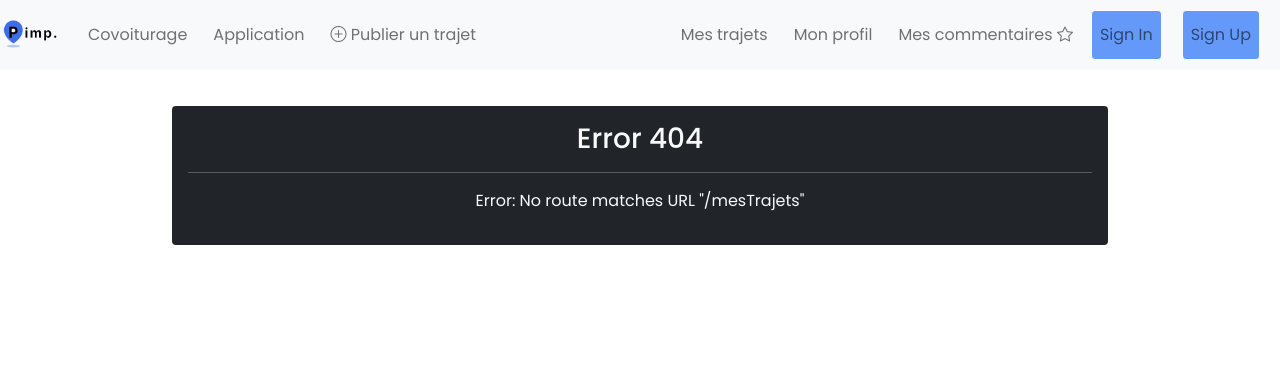
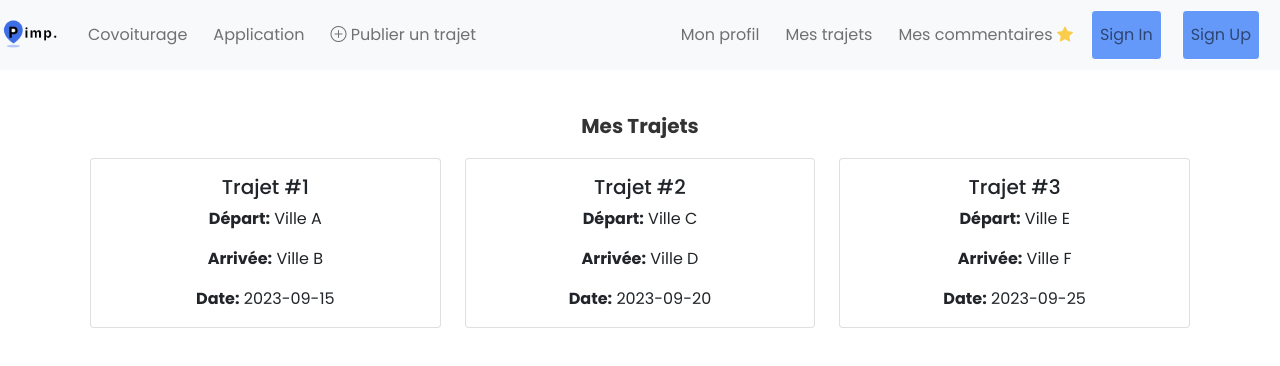
Before and after one commit to DjeelK/Projet_Pimp_My_Ride, a React (Create React App) app: page /mesTrajets in a window 1280 px wide. Before the commit this address had no page. Shown: the top 366 px of the page. Built offline with nearby package versions, Linux system fonts and the light colour scheme.

Commit message:
simulation json pour affichage trajets ok

```diff
--- a/src/app-routing.js
+++ b/src/app-routing.js
@@ -7,6 +7,7 @@ import SignUpPageRoute from "./routes/SignUpPageRoute";
 import CovoituragePageRoute from "./routes/CovoituragePageRoute";
 import ProfilPageRoute from "./routes/ProfilPageRoute";
 import TripPageRoute from "./routes/TripPageRoute";
+import MesTrajetsPageRoute from "./routes/MesTrajetsPageRoute";
 
 
 const { createBrowserRouter } = require("react-router-dom");
@@ -45,6 +46,10 @@ const router = createBrowserRouter([
         path: '/addTrajet',
         element: <TripPageRoute/>,
       },
+      {
+        path: '/mesTrajets',
+        element: <MesTrajetsPageRoute/>,
+      },
     ]
   }
 ]);
--- /dev/null
+++ b/src/components/MesTrajetsPage.jsx
@@ -0,0 +1,36 @@
+import React from "react";
+import trajetsData from "../json/trajets.json";
+import NavigationBar from "./NavigationBar";
+
+const MesTrajetsPage = () => {
+  return (
+    <div>
+      <NavigationBar/>
+      <div className="container mt-4">
+        <h2>Mes Trajets</h2>
+        <div className="row">
+          {trajetsData.trajets.map((trajet) => (
+            <div key={trajet.id} className="col-md-4 mb-4">
+              <div className="card">
+                <div className="card-body">
+                  <h5 className="card-title">Trajet #{trajet.id}</h5>
+                  <p className="card-text">
+                    <strong>Départ:</strong> {trajet.depart}
+                  </p>
+                  <p className="card-text">
+                    <strong>Arrivée:</strong> {trajet.arrivee}
+                  </p>
+                  <p className="card-text">
+                    <strong>Date:</strong> {trajet.date}
+                  </p>
+                </div>
+              </div>
+            </div>
+          ))}
+        </div>
+      </div>
+    </div>
+  );
+};
+
+export default MesTrajetsPage;
--- a/src/components/NavigationBar.jsx
+++ b/src/components/NavigationBar.jsx
@@ -1,17 +1,13 @@
-import React from 'react';
-import { Link } from 'react-router-dom';
-import '../css/NavigationBar.css';
-import ImgLogo from '../assets/logo-sans-fond.svg';
+import React from "react";
+import { Link } from "react-router-dom";
+import "../css/NavigationBar.css";
+import ImgLogo from "../assets/logo-sans-fond.svg";
 
 const NavigationBar = () => {
   return (
     <nav className="navbar navbar-expand-lg navbar-light bg-light">
       <Link to="/" className="navbar-brand">
-        <img
-          src={ImgLogo}
-          alt="Logo"
-          className="navbar-brand-logo"
-        />
+        <img src={ImgLogo} alt="Logo" className="navbar-brand-logo" />
       </Link>
       <button
         className="navbar-toggler"
@@ -27,35 +23,49 @@ const NavigationBar = () => {
       <div className="collapse navbar-collapse" id="navbarNav">
         <ul className="navbar-nav">
           <li className="nav-item">
-            <Link to="/covoiturage" className="nav-link">Covoiturage</Link>
+            <Link to="/covoiturage" className="nav-link">
+              Covoiturage
+            </Link>
           </li>
           <li className="nav-item">
-          <Link to="/application" className="nav-link">Application</Link>
+            <Link to="/application" className="nav-link">
+              Application
+            </Link>
           </li>
           <Link to="/addTrajet" className="nav-link publier-link">
-              <i className="bi bi-plus-circle bi-lg"></i> Publier un trajet
-            </Link>
+            <i className="bi bi-plus-circle bi-lg"></i> Publier un trajet
+          </Link>
         </ul>
       </div>
       <div className="nav-separator">
         <ul className="navbar-nav">
           <li className="nav-item">
-          <Link to="/mesTrajets" className="nav-link">Mes trajets</Link>
+            <Link to="/profil" className="nav-link">
+              Mon profil
+            </Link>
           </li>
           <li className="nav-item">
-          <Link to="/profil" className="nav-link">Mon profil</Link>
+            <Link to="/mesTrajets" className="nav-link">
+              Mes trajets
+            </Link>
           </li>
           <li className="nav-item">
-          <Link to="/commentaires" className="nav-link">Mes commentaires <i class="bi bi-star"></i></Link>
+            <Link to="/commentaires" className="nav-link">
+              Mes commentaires <i className="bi bi-star-fill star-icon"></i>
+            </Link>
           </li>
         </ul>
       </div>
       <ul className="navbar-nav ml-auto">
         <li className="nav-item">
-        <Link to="/signin" className="nav-link nav-button btn">Sign In</Link>
+          <Link to="/signin" className="nav-link nav-button btn">
+            Sign In
+          </Link>
         </li>
         <li className="nav-item">
-        <Link to="/signUp" className="nav-link nav-button btn">Sign Up</Link>
+          <Link to="/signUp" className="nav-link nav-button btn">
+            Sign Up
+          </Link>
         </li>
       </ul>
     </nav>
--- a/src/css/NavigationBar.css
+++ b/src/css/NavigationBar.css
@@ -52,3 +52,8 @@
 .nav-button:focus-visible {
   outline-offset: 1px;
 }
+
+.star-icon {
+  font-weight: bold;
+  color: rgb(250, 204, 76);
+}
--- a/src/css/Trip.css
+++ b/src/css/Trip.css
@@ -14,7 +14,7 @@
   padding: 20px;
   border: 1px solid #ccc;
   border-radius: 5px;
-  background-color: #fff;
+  background-color: #f7f0f03b;
   box-shadow: 0 2px 4px rgba(0, 0, 0, 0.1);
   position: relative;
 }
--- /dev/null
+++ b/src/json/trajets.json
@@ -0,0 +1,22 @@
+{
+  "trajets": [
+    {
+      "id": 1,
+      "depart": "Ville A",
+      "arrivee": "Ville B",
+      "date": "2023-09-15"
+    },
+    {
+      "id": 2,
+      "depart": "Ville C",
+      "arrivee": "Ville D",
+      "date": "2023-09-20"
+    },
+    {
+      "id": 3,
+      "depart": "Ville E",
+      "arrivee": "Ville F",
+      "date": "2023-09-25"
+    }
+  ]
+}
--- /dev/null
+++ b/src/routes/MesTrajetsPageRoute.jsx
@@ -0,0 +1,11 @@
+import MesTrajetsPage from "../components/MesTrajetsPage";
+
+const MesTrajetsPageRoute = () => {
+  return (
+    <div>
+    <MesTrajetsPage/>
+    </div>
+  );
+};
+
+export default MesTrajetsPageRoute;
--- a/src/routes/TripPageRoute.jsx
+++ b/src/routes/TripPageRoute.jsx
@@ -1,4 +1,4 @@
-import TripPage from '../components/TrajetsPage';
+import TripPage from '../components/TripPage';
 import '../routes/trip/TripForm'
 
 const TripPageRoute = () => {
```
Also changed, not shown: src/components/TripPage.jsx (renamed from src/components/TrajetsPage.jsx), src/css/MesTrajets.css (added).
